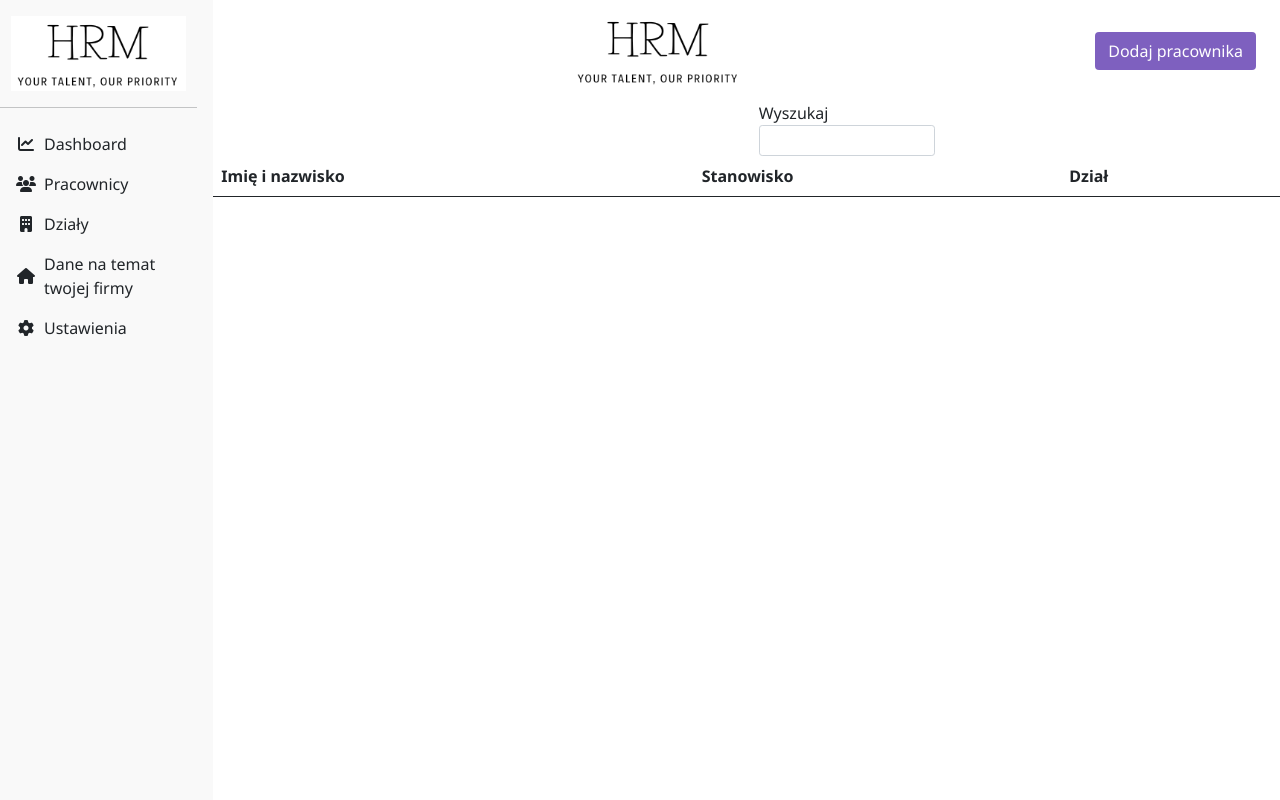
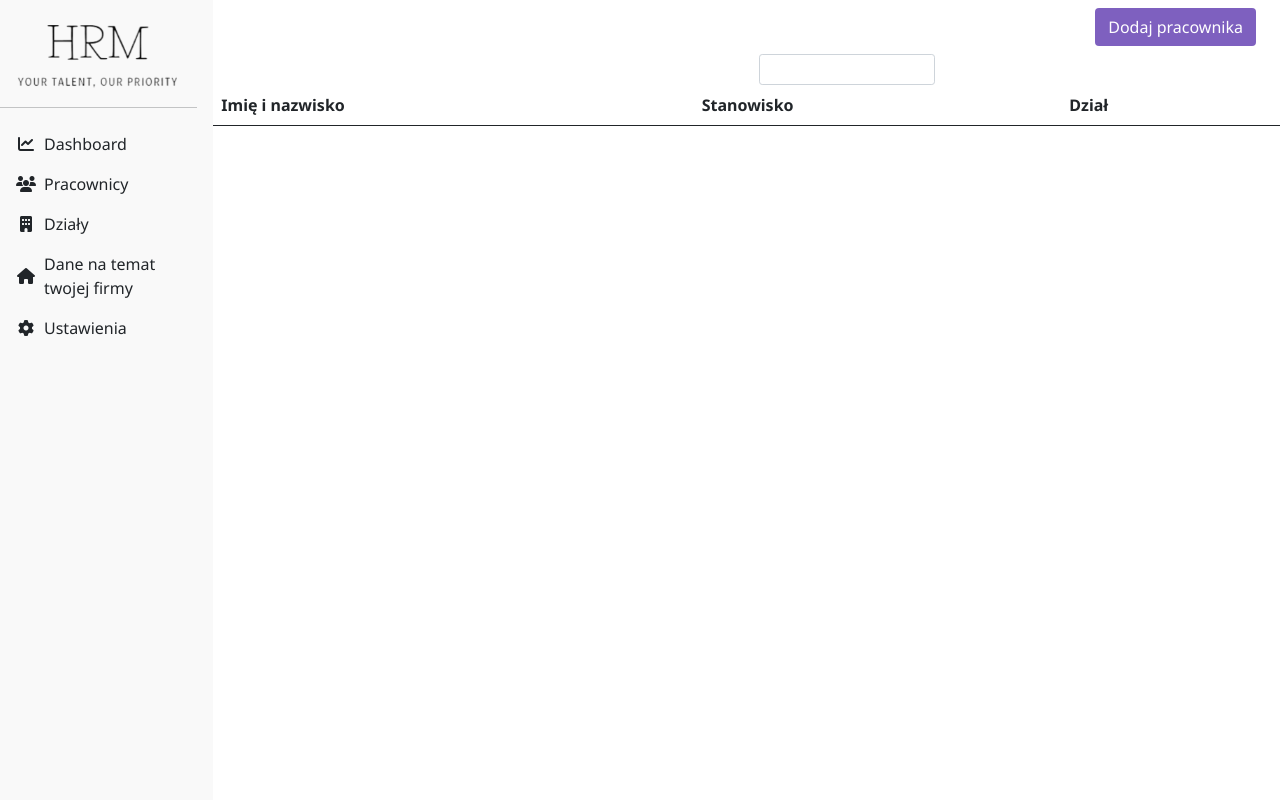
Before and after one commit to hightt/HRM, a Symfony app: template templates/employee/index.html.twig in a window 1280 px wide. Run offline with Twig, Linux system fonts and the light colour scheme; the template is opened without the code that fills it, so the values that code supplies are empty; some libraries are stand-ins or nearby versions.

Commit message:
Minor UI/UX changes

```diff
--- a/public/css/style.css
+++ b/public/css/style.css
@@ -1,5 +1,6 @@
 body {
     font-family: "Noto Sans", serif;
+    overflow-x: hidden;
 }
 .message-box
 {
--- a/templates/dashboard.html.twig
+++ b/templates/dashboard.html.twig
@@ -55,7 +55,7 @@
 			</div>
 		</div>
 		<div class="row">
-			<div class="mt-3 p-4">
+			<div class="mt-3 p-4 pe-2">
 				<canvas id="departmentsChart"></canvas>
 			</div>
 		</div>
--- a/templates/employee/index.html.twig
+++ b/templates/employee/index.html.twig
@@ -6,8 +6,7 @@
 {% block content %}
 	 <script src="https://cdn.datatables.net/1.13.1/js/jquery.dataTables.min.js"></script>
 	 <script src="https://cdn.datatables.net/1.13.1/js/dataTables.bootstrap5.min.js"></script>
-<div class="row">
-	<div class="col-12">
+		<div class="row"> <div class="col-12">
 			<nav class="navbar navbar-light ">
 				<div class="container-fluid">
 					<div class="me-auto">
@@ -15,7 +14,6 @@
 					</div>
 
 					<span class="navbar-brand mb-0 h1">
-					<img src="{{ asset('images/logo2.png')}}" width="175px" height="75px">
 					</span>
 					<div class="ms-auto">
 						<a href="{{ path('app_employee_new')}} " type="button" class="btn purple-strong">Dodaj pracownika</a>
@@ -67,12 +65,27 @@
 						next: 'Następna',
 						previous: 'Poprzednia'
 					},
-				search: 'Wyszukaj',
+					search: '',
 					lengthMenu: 'Pokaż _MENU_ wpisów na stronę',
 					info: 'Pokazuje _START_ do _END_ z _TOTAL_ wpisów',
 					infoEmpty: 'Brak wpisów do wyświetlenia',
 					infoFiltered: '(filtrowanie z _MAX_ wpisów)',
 					zeroRecords: 'Brak wyników'
+				},
+				initComplete: function() {
+					$('.dataTables_filter').css({
+						"text-align": "right",
+						"float": "right",
+						"margin-right": "25px",
+						"padding": "0px 5px",
+						"border": "0px",
+						"border-bottom": "2px solid #7E60BF",
+						"border-radius": "0px",
+					});
+						$('.form-control').css({
+						"border": "0px",
+					});
+					$('.dataTables_filter input').attr('placeholder', 'Wyszukaj...');
 	        	}
 			});
 		});
```
Also changed, not shown: templates/department/index.html.twig (+16 -2 lines), public/images/logo2.png. Lines whose indentation alone changed are shown as unchanged.
